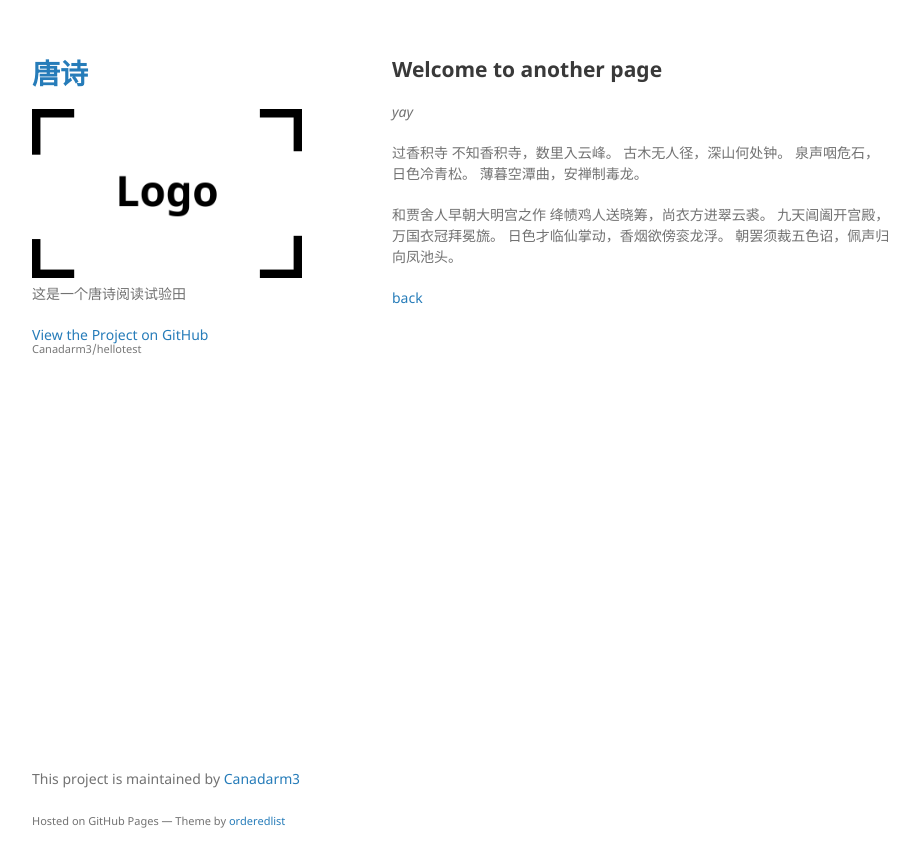
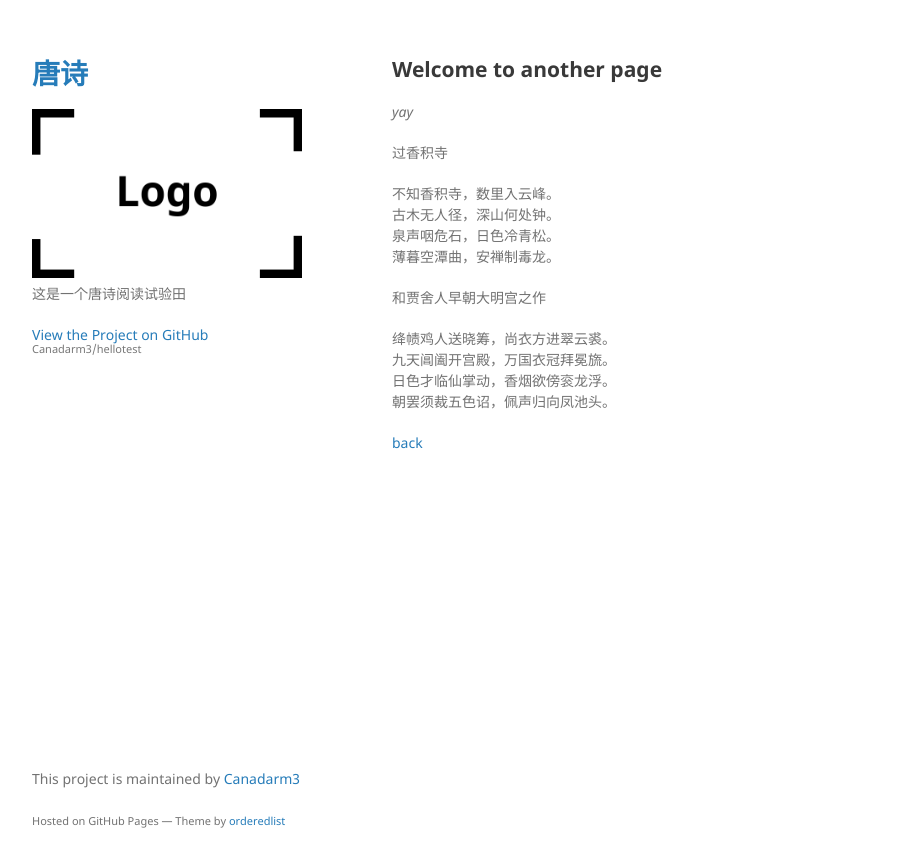
Before and after one commit to Canadarm3/hellotest, a Jekyll site: the page built from another-page.md, in a window 1280 px wide. Shown: the top 867 px of the page, without its empty margins (178-1097 px from the left). Built offline with Jekyll 4.4.1, drawn with Linux system fonts in a browser that asks for light colours; our own code applies the rules of GitHub Pages for plain Markdown files.

```diff
--- a/another-page.md
+++ b/another-page.md
@@ -7,15 +7,17 @@ layout: default
 _yay_
 
 过香积寺
-不知香积寺，数里入云峰。
-古木无人径，深山何处钟。
-泉声咽危石，日色冷青松。
-薄暮空潭曲，安禅制毒龙。
+
+不知香积寺，数里入云峰。<br />
+古木无人径，深山何处钟。<br />
+泉声咽危石，日色冷青松。<br />
+薄暮空潭曲，安禅制毒龙。<br />
 
 和贾舍人早朝大明宫之作
-绛帻鸡人送晓筹，尚衣方进翠云裘。
-九天阊阖开宫殿，万国衣冠拜冕旒。
-日色才临仙掌动，香烟欲傍衮龙浮。
-朝罢须裁五色诏，佩声归向凤池头。
+
+绛帻鸡人送晓筹，尚衣方进翠云裘。<br />
+九天阊阖开宫殿，万国衣冠拜冕旒。<br />
+日色才临仙掌动，香烟欲傍衮龙浮。<br />
+朝罢须裁五色诏，佩声归向凤池头。<br />
 
 [back](./)
```
